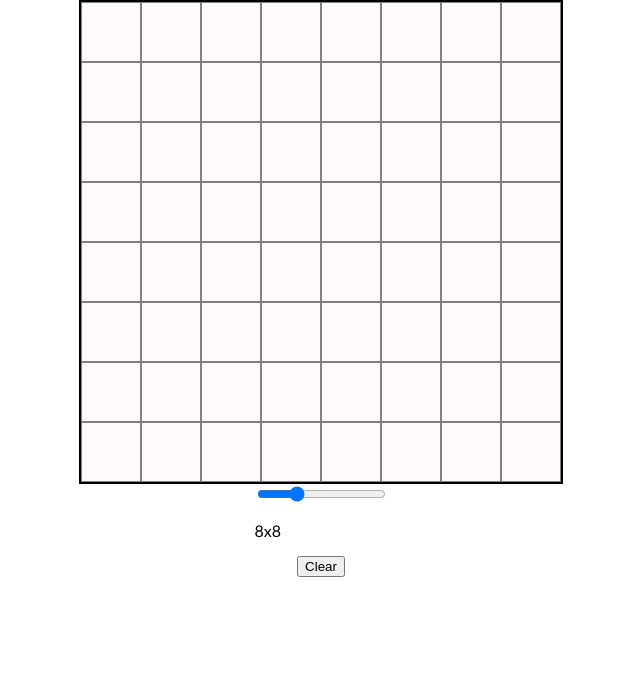
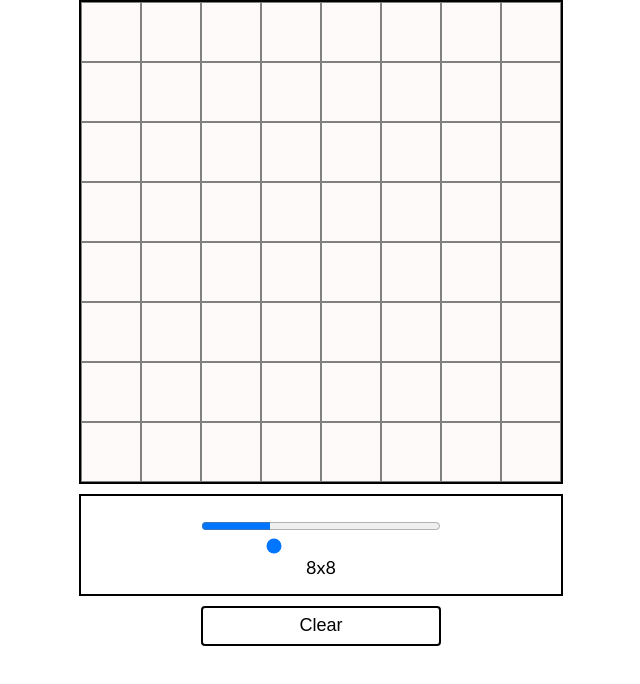
Before and after one commit to SamuelGillies/etch-a-sketch, a plain HTML site: page index.html in a window 1280 px wide. Shown: the part 90-774 px from the top of the page, without its empty margins (319-959 px from the left). Drawn offline with Linux system fonts and the light colour scheme.

Commit message:
small edits commit

```diff
--- a/scripts.js
+++ b/scripts.js
@@ -16,24 +16,14 @@ function gridClear() {
     clearCont.innerHTML = '';
 };
 
-let clicks = 0;
+function rgbGen() {
 
-function rgbGen() {
     const red = Math.floor(Math.random() * 255);
     const green = Math.floor(Math.random() * 255);
     const blue = Math.floor(Math.random() * 255);
 
-    if (clicks < 10) {
-        clicks += 1;
-    } else {
-        clicks = 10;
-    }
-
     return 'rgb(' + ((red) - (red * (clicks / 10))) + ',' + ((green) - (green * (clicks / 10))) + ',' + ((blue) - (blue * (clicks / 10))) + ')';
 }
-
-
-
 
 // set default for startup
 gridCreate(64);
@@ -54,8 +44,16 @@ cells.forEach(cell => cell.addEventListener('mouseout', function() {
     cell.classList.remove('hover');
 }));
 
+let clicks = 0;
+
 // after click
 cells.forEach(cell => cell.addEventListener('click', function() {
+
+    if (clicks < 10) {
+        clicks += 1;
+    } else {
+        clicks = 10;
+    }
     cell.style.backgroundColor = rgbGen();
 }));
 
--- a/styles.css
+++ b/styles.css
@@ -18,6 +18,43 @@ body {
     border: 2px solid black;
 }
 
+.slidecontainer {
+    width: 60vh;
+    display: flex;
+    border: 2px solid black;
+    margin: 10px;
+    flex-direction: column;
+    justify-items: center;
+    align-items: center;
+}
+
+.slider {
+    padding-top: 5vh;
+    width: 30vh;
+}
+
+#valBox {
+    font-size: 18px;
+    margin: 0;
+    padding-bottom: 2vh;
+
+}
+
+#clearBtn {
+    width: 30vh;
+    height: 5vh;
+    border: 2px solid black;
+    border-radius: 4px;
+    background-color: white;
+    font-size: 18px;
+
+}
+
+#clearBtn:hover {
+    background-color: grey;
+    color: white;
+}
+
 .cell {
     border: 0.5px solid grey;
     background-color: snow;
```
